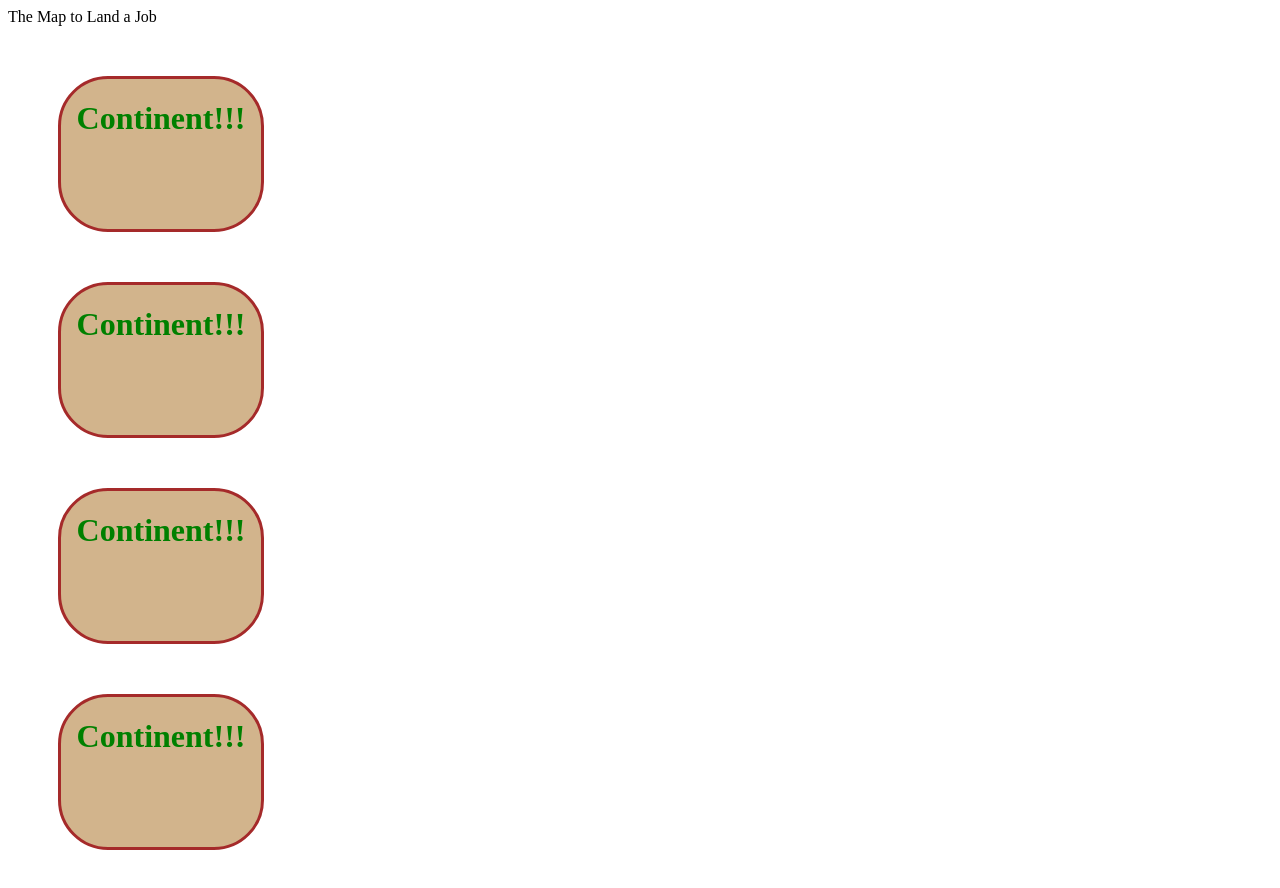
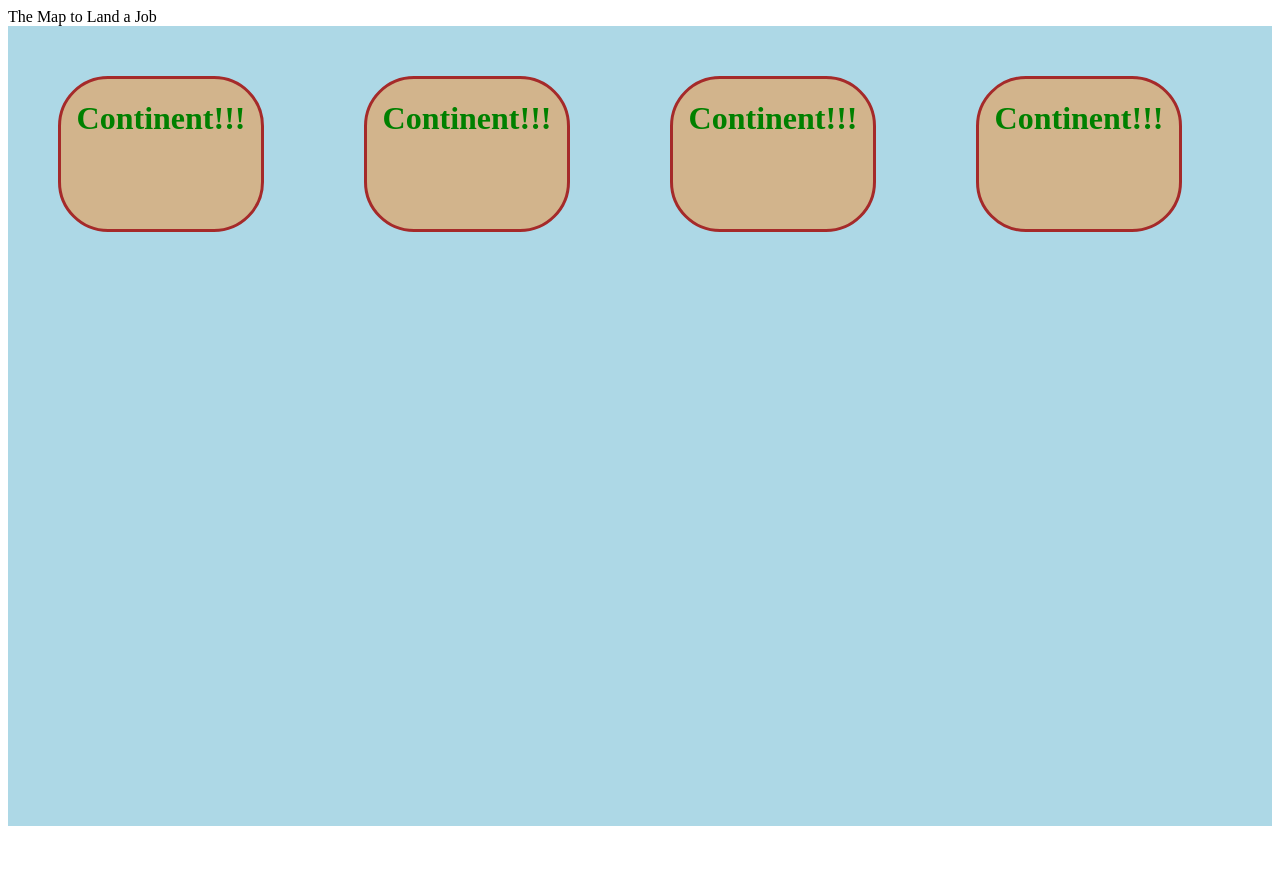
Before and after one commit to franco-ortega/sandbox-portfolio-map, a React (Create React App) app: page / in a window 1280 px wide. Shown: the top 888 px of the page. After the commit the page ends 834 px from the top, so only its background shows below. Built offline with nearby package versions, Linux system fonts and the light colour scheme.

Commit message:
add Ocean component with initial styling

```diff
--- a/src/components/app/App.js
+++ b/src/components/app/App.js
@@ -1,15 +1,12 @@
 import React from 'react'
 // import './App.css';
-import Continent from '../continents/Continent'
+import Ocean from '../oceans/Ocean'
 
 function App() {
   return (
     <>
       The Map to Land a Job
-      <Continent />
-      <Continent />
-      <Continent />
-      <Continent />
+      <Ocean />
     </>
   )
 }
--- /dev/null
+++ b/src/components/oceans/Ocean.jsx
@@ -0,0 +1,16 @@
+import React from 'react'
+import Continent from '../continents/Continent'
+import styles from './Ocean.module.css'
+
+function Ocean() {
+    return (
+        <div className={styles.Ocean}>
+            <Continent />
+            <Continent />
+            <Continent />
+            <Continent />
+        </div>
+    )
+}
+
+export default Ocean
--- /dev/null
+++ b/src/components/oceans/Ocean.module.css
@@ -0,0 +1,9 @@
+.Ocean {
+    background-color: lightblue;
+
+    display: flex;
+    flex-direction: row;
+    flex-wrap: wrap;
+
+    height: 100vh;
+}
```
